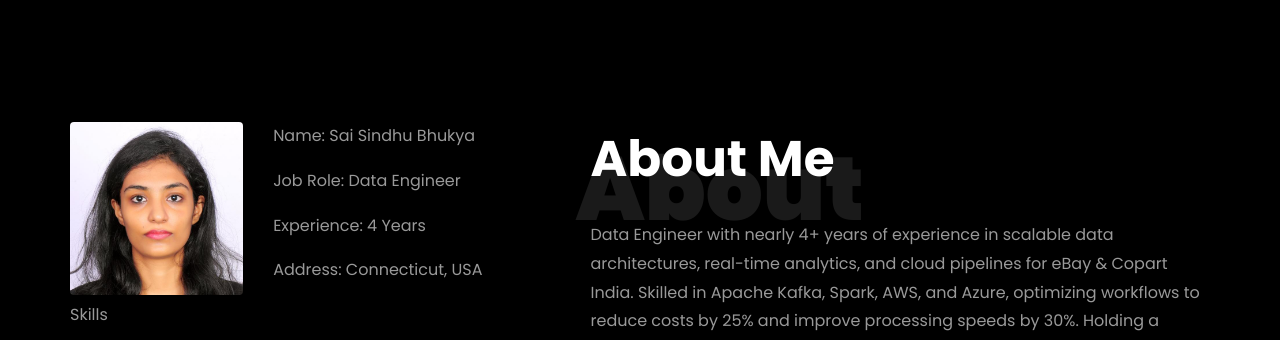
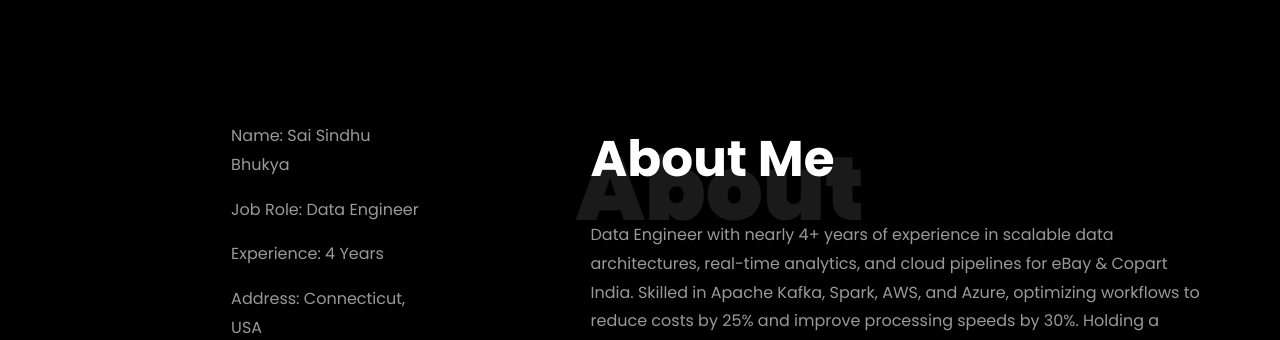
Before and after one commit to Sindhu1111-333/Sindhubhukya.github.io, a plain HTML site: page index.html in a window 1280 px wide. Shown: the part 740-1080 px from the top of the page. Drawn offline with Linux system fonts and the light colour scheme; files whose address does not match are found by name.

Commit message:
Update index.html

```diff
--- a/index.html
+++ b/index.html
@@ -215,9 +215,9 @@
 							<div class="overlay">
 								<div class="row">
 									<div class="col-sm-6 col-md-5">
-									  <div class="about-img">
+									 <!--  <div class="about-img">
 										<img src="images/photo.jpg" class="img-fluid rounded b-shadow-a" alt="">
-									  </div>
+									  </div>-->
 									</div>
 									<!-- Details next to profile image -->
 									<div class="col-sm-6 col-md-7">
```
